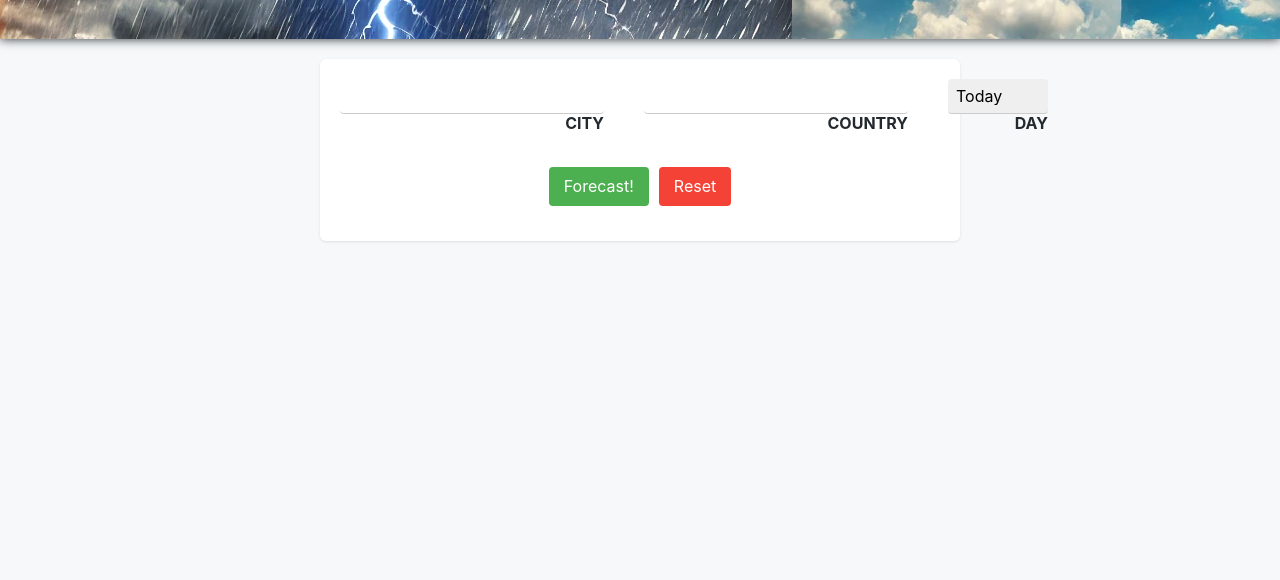
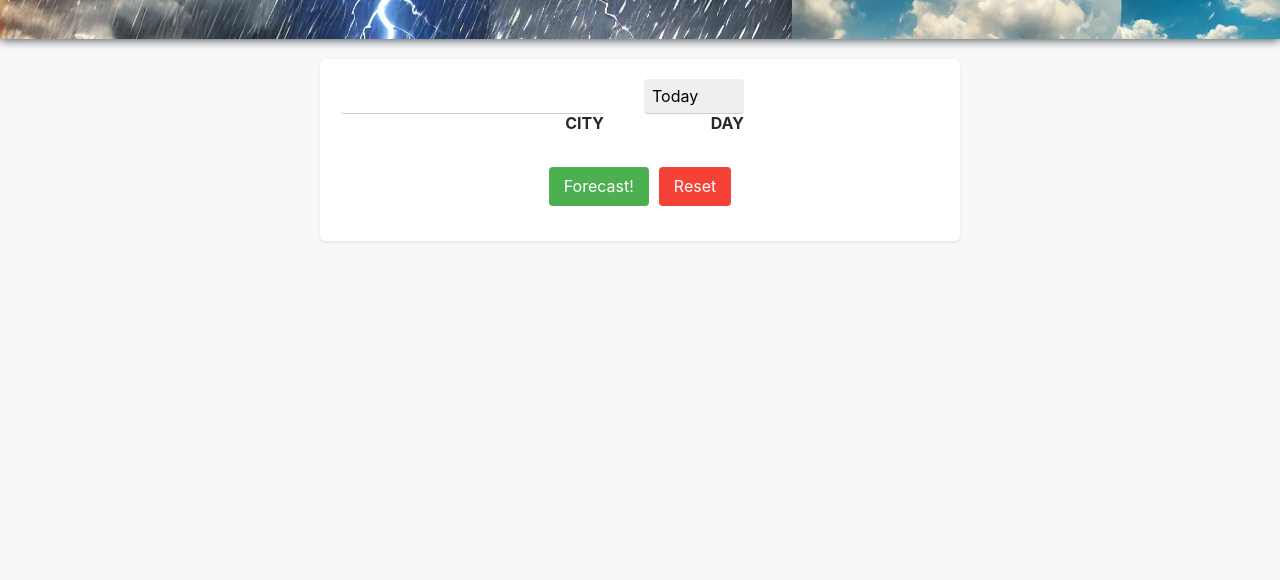
Before and after one commit to niccostantini/odin-weater-forecast, a website built with webpack: page src/template.html in a window 1280 px wide. Shown: the part 81-661 px from the top of the page. Built offline with nearby package versions, Linux system fonts and the light colour scheme.

Commit message:
Removed country field and script Allow spaces in city field

```diff
--- a/src/index.js
+++ b/src/index.js
@@ -153,8 +153,7 @@ form.addEventListener("submit", async function (event) {
 
   //get city and country from form
   city = form.elements.city.value;
-  country = form.elements.country.value;
-  url = `https://weather.visualcrossing.com/VisualCrossingWebServices/rest/services/timeline/${city},${country}?key=${key}`;
+  url = `https://weather.visualcrossing.com/VisualCrossingWebServices/rest/services/timeline/${city}?key=${key}`;
 
   //display loading message
   const loading = document.querySelector("#loading");
--- a/src/template.html
+++ b/src/template.html
@@ -20,13 +20,9 @@
                 <div class="textboxes">
                     <div class="city-selector">
                         <label for="city">CITY</label>
-                        <input type="text" id="city" name="city" pattern="[A-Za-z]+" required>
+                        <input type="text" id="city" name="city" pattern="[A-Za-z\s]+" required>
                     </div>
 
-                    <div class="country-selector">
-                        <label for="country">COUNTRY</label>
-                        <input type="text" id="country" name="country" pattern="[A-Za-z]+" required>
-                    </div>
                     <div class="day-selector">
                         <label for="day">DAY</label>
                         <select name="day" id="day">
```
